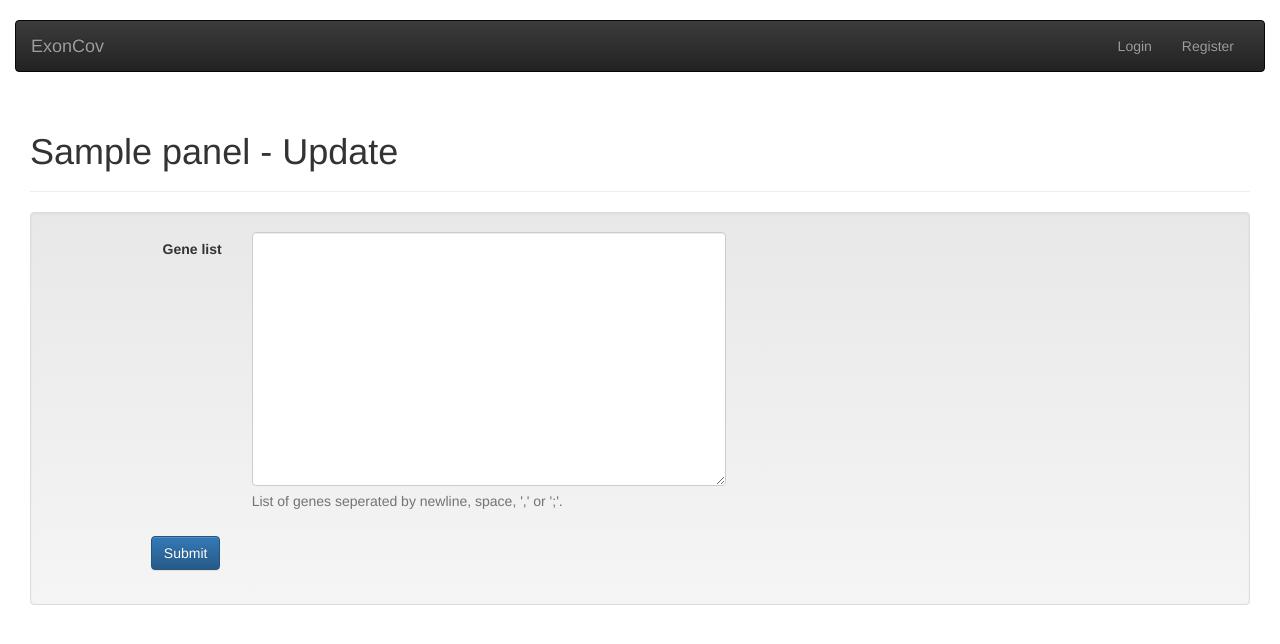
After one commit to UMCUGenetics/ExonCov, a Flask app: template ExonCov/templates/panel_update.html in a window 1280 px wide. The commit adds this page. Shown: the top 644 px of the page. Run offline with Flask 2, Linux system fonts and the light colour scheme; tables that the repository leaves empty hold one stand-in row (values such as "Sample post"); the template is opened without the code that fills it: values that come from a table or form of the project are taken from there, most other values are stand-ins (such as "Sample title", 1, 10 or a date in 2020); parts of the project's set-up code (start-up, migrations or seed data) failed here and were passed over; some libraries are stand-ins or nearby versions.

Commit message:
Add panel update/create functions

```diff
--- a/ExonCov/admin_views.py
+++ b/ExonCov/admin_views.py
@@ -43,7 +43,7 @@ class PanelVersionAdminView(CustomModelView):
     """Panel admin view."""
     column_searchable_list = ['panel_name']
 
-    form_columns = ['panel', 'version', 'active', 'transcripts']
+    form_columns = ['panel', 'version_year', 'version_revision', 'active', 'transcripts']
     form_ajax_refs = {
         'transcripts': {
             'fields': ['name', 'gene_id'],
--- a/ExonCov/forms.py
+++ b/ExonCov/forms.py
@@ -8,7 +8,7 @@ from wtforms.fields import SelectField, TextAreaField, StringField
 from wtforms.validators import InputRequired
 from sqlalchemy import func
 
-from .models import Sample, Gene, PanelVersion
+from .models import Sample, Gene, PanelVersion, Panel
 
 
 # Query factories
@@ -84,5 +84,73 @@ class CustomPanelForm(FlaskForm):
 class ExtendedRegisterForm(RegisterForm):
     """Extend default register form."""
 
-    first_name = StringField('First name', [InputRequired()])
-    last_name = StringField('Last name', [InputRequired()])
+    first_name = StringField('First name', validators=[InputRequired()])
+    last_name = StringField('Last name', validators=[InputRequired()])
+
+
+class CreatePanelForm(FlaskForm):
+    """Create / Update Panel form."""
+
+    name = StringField('Name', validators=[InputRequired()])
+    gene_list = TextAreaField('Gene list', description="List of genes seperated by newline, space, ',' or ';'.", validators=[InputRequired()])
+    transcript = []  # Filled in validate function
+
+    def validate(self):
+        """Extra validation, used to validate gene list and panel name."""
+        # Default validation as defined in field validators
+        self.transcripts = []  # Reset transcripts on validation
+
+        if not FlaskForm.validate(self):
+            return False
+
+        if self.gene_list.data:
+            # Parse gene_list
+            for gene_id in re.split('[\n\r,;\t ]+', self.gene_list.data):
+                gene_id = gene_id.strip().lower()
+                if gene_id:
+                    gene = Gene.query.filter(func.lower(Gene.id) == gene_id).first()
+                    if gene is None:
+                        self.gene_list.errors.append('Unknown gene: {0}'.format(gene_id))
+                    else:
+                        self.transcripts.append(gene.default_transcript)
+
+        if self.name.data:
+            panel = Panel.query.filter_by(name=self.name.data).first()
+            if panel:
+                self.name.errors.append('Panel already exists, use the update button on the panel page to create a new version.'.format(gene_id))
+
+        if self.gene_list.errors or self.name.errors:
+            return False
+
+        return True
+
+
+class UpdatePanelForm(FlaskForm):
+    """Update Panel form."""
+
+    gene_list = TextAreaField('Gene list', description="List of genes seperated by newline, space, ',' or ';'.", validators=[InputRequired()])
+    transcript = []  # Filled in validate function
+
+    def validate(self):
+        """Extra validation, used to validate gene list."""
+        # Default validation as defined in field validators
+        self.transcripts = []  # Reset transcripts on validation
+
+        if not FlaskForm.validate(self):
+            return False
+
+        if self.gene_list.data:
+            # Parse gene_list
+            for gene_id in re.split('[\n\r,;\t ]+', self.gene_list.data):
+                gene_id = gene_id.strip().lower()
+                if gene_id:
+                    gene = Gene.query.filter(func.lower(Gene.id) == gene_id).first()
+                    if gene is None:
+                        self.gene_list.errors.append('Unknown gene: {0}'.format(gene_id))
+                    else:
+                        self.transcripts.append(gene.default_transcript)
+
+        if self.gene_list.errors:
+            return False
+
+        return True
--- a/ExonCov/templates/custom_panel.html
+++ b/ExonCov/templates/custom_panel.html
@@ -10,7 +10,7 @@
         {{ render_field(form.measurement_type) }}
         {{ render_select2_field(form.samples) }}
         {{ render_select2_field(form.panel) }}
-        {{ render_field(form.gene_list, rows="5") }}
+        {{ render_field(form.gene_list, rows="6") }}
 
         <div class="form-group">
             <div class="col-sm-offset-1 col-sm-10">
--- a/ExonCov/templates/navbar.html
+++ b/ExonCov/templates/navbar.html
@@ -17,6 +17,7 @@
                     <a href="#" class="dropdown-toggle" data-toggle="dropdown" role="button" aria-haspopup="true" aria-expanded="false">Panels <span class="caret"></span></a>
                     <ul class="dropdown-menu">
                         <li><a href="{{ url_for('panels') }}">Overview</a></li>
+                        <li><a href="{{ url_for('panel_new') }}">New</a></li>
                         <li><a href="{{ url_for('custom_panel') }}">Custom</a></li>
                     </ul>
                  </li>
--- a/ExonCov/templates/panel.html
+++ b/ExonCov/templates/panel.html
@@ -1,6 +1,9 @@
 {% from "macros/forms.html" import render_sample_datatable_form %}
 {% extends 'base.html' %}
-{% block header %}Panel - {{ panel.name_version }}{% endblock %}
+{% block header %}
+Panel - {{ panel.name_version }}
+<small><a href="{{ url_for('panel_update', id=panel.id) }}"><span class="glyphicon glyphicon-edit" aria-hidden="true"></span></a></small>
+{% endblock %}
 
 {% block body %}
 {{ render_sample_datatable_form(filter=false) }}
--- /dev/null
+++ b/ExonCov/templates/panel_update.html
@@ -0,0 +1,20 @@
+{% from "macros/forms.html" import render_field, render_select2_field %}
+{% extends 'base.html' %}
+
+{% block header %}{{panel}} - Update{% endblock %}
+
+{% block body %}
+<div class="well">
+    <form method="POST" action="{{ url_for('panel_update', id=panel.id) }}" class="form-horizontal">
+        {{ form.csrf_token }}
+        {{ render_field(form.gene_list, rows="12") }}
+        <div class="form-group">
+            <div class="col-sm-offset-1 col-sm-10">
+                <button type="submit" class="btn btn-primary">Submit</button>
+            </div>
+        </div>
+
+    </form>
+
+</div>
+{% endblock %}
--- a/config.py
+++ b/config.py
@@ -1,7 +1,7 @@
 """ExonCov configuration."""
 
 # SQLAlchemy
-SQLALCHEMY_DATABASE_URI = 'sqlite:///../db.sqlite'
+SQLALCHEMY_DATABASE_URI = 'mysql://exoncov3:exoncov3@localhost/exoncov3'
 SQLALCHEMY_ECHO = False
 SQLALCHEMY_TRACK_MODIFICATIONS = False
 
@@ -25,6 +25,6 @@ SECURITY_SEND_PASSWORD_CHANGE_EMAIL = False
 TEMPLATES_AUTO_RELOAD = True
 
 # Debug toolbar
-DEBUG_TB_ENABLED = False
+DEBUG_TB_ENABLED = True
 DEBUG_TB_PROFILER_ENABLED = False
 DEBUG_TB_INTERCEPT_REDIRECTS = False
```
Also changed, not shown: ExonCov/cli.py (+6 -4 lines), ExonCov/models.py (+9 -3 lines), ExonCov/templates/panel_new.html (added, +20 -0 lines), ExonCov/views.py (+52 -3 lines).
